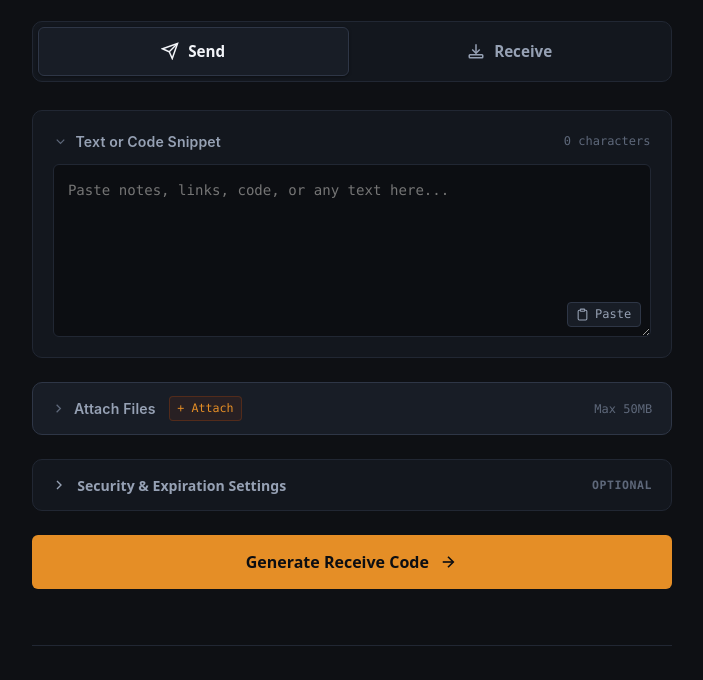
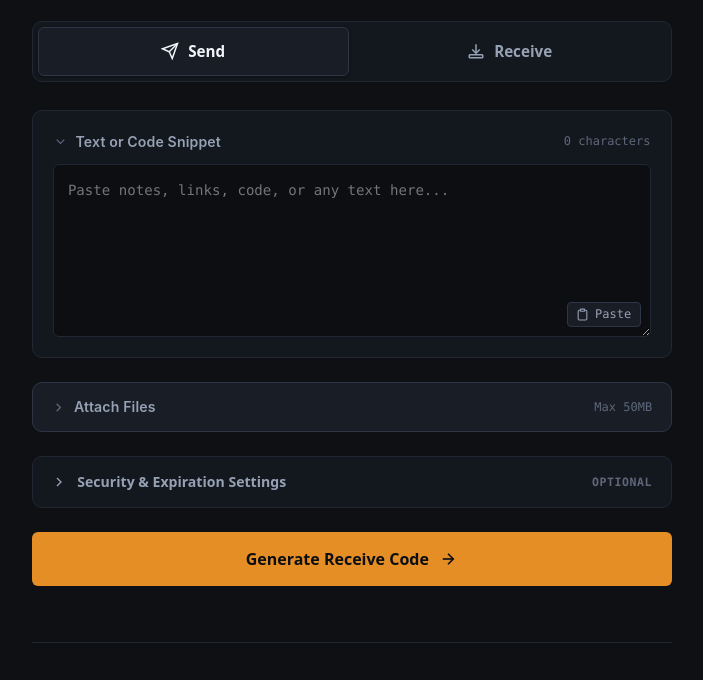
Before and after one commit to TARNALA-SRIBATSA-PATRO/Online-Clipboard, a website: page public/index.html in a window 1280 px wide. Shown: the part 80-760 px from the top of the page, without its empty margins (281-984 px from the left). Drawn offline with Linux system fonts and the light colour scheme; no server answers.

Commit message:
UI: Remove + Attach and + Write badges from field card headers

```diff
--- a/public/css/style.css
+++ b/public/css/style.css
@@ -211,25 +211,6 @@ body {
 
 .field-card.compressed .card-toggle-icon {
   transform: rotate(-90deg);
-}
-
-.card-expand-indicator {
-  display: none;
-  font-family: var(--font-mono);
-  font-size: 0.73rem;
-  font-weight: 500;
-  color: var(--accent-primary);
-  background-color: rgba(230, 81, 0, 0.08);
-  border: 1px solid rgba(230, 81, 0, 0.22);
-  padding: 0.15rem 0.45rem;
-  border-radius: var(--radius-xs);
-  margin-left: 0.35rem;
-  white-space: nowrap;
-  flex-shrink: 0;
-}
-
-.field-card.compressed .card-expand-indicator {
-  display: inline-flex;
 }
 
 .field-label-row {
@@ -1551,11 +1532,6 @@ textarea:focus {
     padding: 0.75rem 0.95rem;
   }
 
-  .card-expand-indicator {
-    font-size: 0.7rem;
-    padding: 0.12rem 0.35rem;
-  }
-
   .sub-meta {
     font-size: 0.72rem;
   }
--- a/public/index.html
+++ b/public/index.html
@@ -177,7 +177,6 @@
                   <polyline points="6 9 12 15 18 9"></polyline>
                 </svg>
                 <label for="textContent">Text or Code Snippet</label>
-                <span class="card-expand-indicator">+ Write</span>
                 <span class="live-receiver-badge" id="senderActiveLiveBadge" style="display: none;">
                   <span class="live-pulse-dot"></span>
                   <span id="senderLiveStatusText">Live Sync Active</span>
@@ -220,7 +219,6 @@
                   <polyline points="6 9 12 15 18 9"></polyline>
                 </svg>
                 <label>Attach Files</label>
-                <span class="card-expand-indicator">+ Attach</span>
               </div>
               <span class="sub-meta" id="uploadLimitLabel">Max 50MB</span>
             </div>
```
